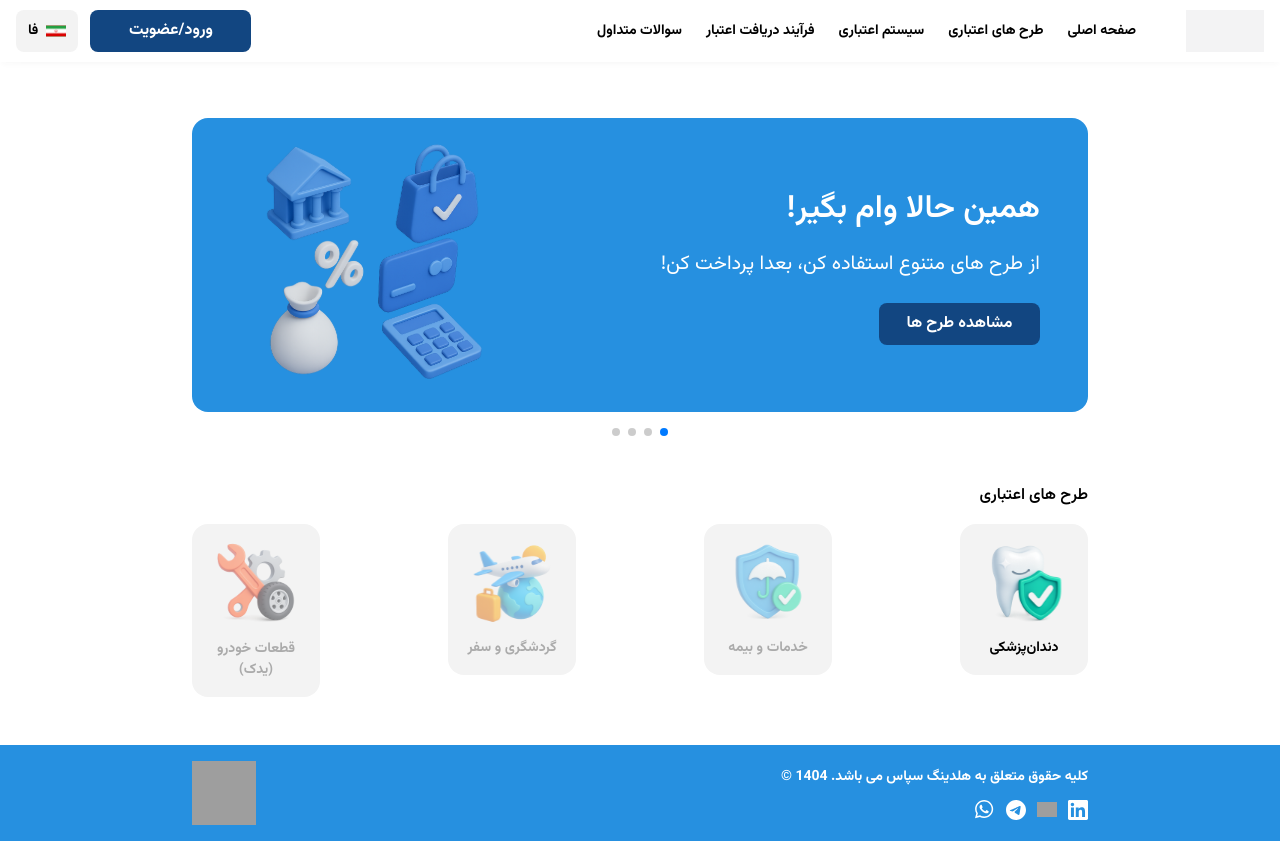
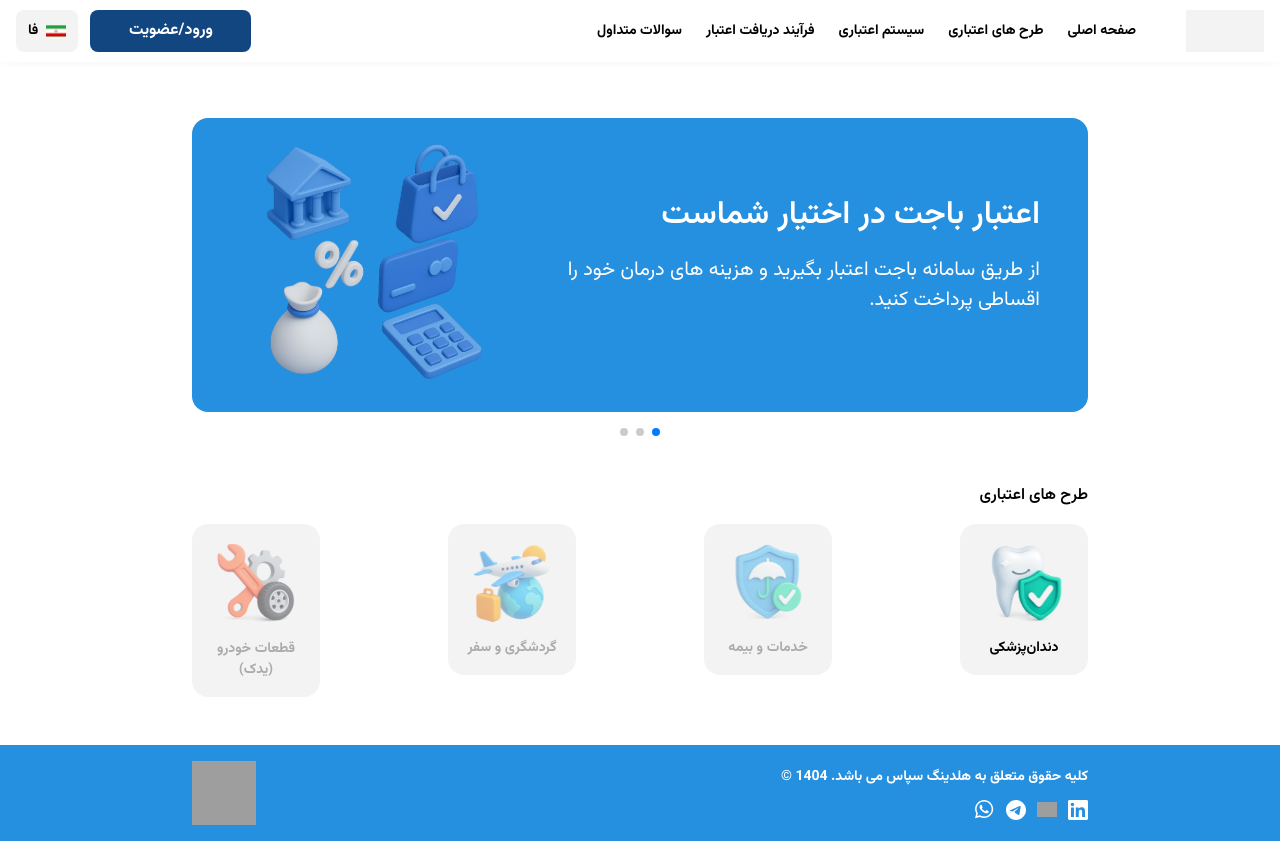
Before and after one commit to mahdiehakbari/sepas-project, a Next.js app: page / in a window 1280 px wide. Built offline with nearby package versions, Linux system fonts and the light colour scheme; grey boxes are pictures that could not be loaded.

Commit message:
change banners

```diff
--- a/src/features/mainPage/components/Banner/BannerSection.tsx
+++ b/src/features/mainPage/components/Banner/BannerSection.tsx
@@ -47,10 +47,10 @@ export const BannerSection = () => {
                     {t(item.descriptionKey)}
                   </p>
 
-                  <div className='flex items-center gap-4'>
-                    {/* <Button>{t('home:calculation_installments')}</Button> */}
+                  {/* <div className='flex items-center gap-4'>
+                    {<Button>{t('home:calculation_installments')}</Button>}
                     <Button>{t('home:view_plans')}</Button>
-                  </div>
+                  </div> */}
                 </div>
 
                 <Image
--- a/src/features/mainPage/components/Banner/constants/BannerItems.ts
+++ b/src/features/mainPage/components/Banner/constants/BannerItems.ts
@@ -5,28 +5,28 @@ export const BannerItems: TBannerItem[] = [
     id: 1,
     src: '/assets/home-image/banner-image.svg',
     alt: 'dentistry',
-    titleKey: 'home:get_loan',
-    descriptionKey: 'home:variety_plans',
+    titleKey: 'home:bujet_now',
+    descriptionKey: 'home:bujet_now_desc',
   },
   {
     id: 2,
-    src: '/assets/home-image/banner-image.svg',
+    src: '/assets/home-image/dentistry.svg',
     alt: 'dentistry',
-    titleKey: 'home:get_loan',
-    descriptionKey: 'home:variety_plans',
+    titleKey: 'home:dent_lux',
+    descriptionKey: 'home:dent_lux_desc',
   },
   {
     id: 3,
-    src: '/assets/home-image/banner-image.svg',
+    src: '/assets/dental-plane/dental-banner-image.svg',
     alt: 'dentistry',
-    titleKey: 'home:get_loan',
-    descriptionKey: 'home:variety_plans',
+    titleKey: 'home:price_low',
+    descriptionKey: 'home:price_low_desc',
   },
-  {
-    id: 4,
-    src: '/assets/home-image/banner-image.svg',
-    alt: 'dentistry',
-    titleKey: 'home:get_loan',
-    descriptionKey: 'home:variety_plans',
-  },
+  // {
+  //   id: 4,
+  //   src: '/assets/home-image/banner-image.svg',
+  //   alt: 'dentistry',
+  //   titleKey: 'home:get_loan',
+  //   descriptionKey: 'home:variety_plans',
+  // },
 ];
--- a/src/locales/fa/home.json
+++ b/src/locales/fa/home.json
@@ -7,6 +7,12 @@
   "Frequently": "سوالات متداول",
   "login": "ورود/عضویت",
   "get_loan": "همین حالا وام بگیر!",
+  "bujet_now": "اعتبار باجت در اختیار شماست",
+  "bujet_now_desc": "از طریق سامانه باجت اعتبار بگیرید و هزینه های درمان خود را اقساطی پرداخت کنید.",
+  "dent_lux": "دندانپزشکی لوکس با اقساط راحت",
+  "dent_lux_desc": "لبخندی که همیشه می خواستید، بدون فشار مالی. دیگر درمان را به تعویق نیندازید.",
+  "price_low": "هزینه های سنگین دندانپزشکی؟",
+  "price_low_desc": "از خدمات زیبایی و درمانی دندان، بدون نیاز به پرداخت نقدی در لحظه، بهره مند شوید.",
   "variety_plans": "از طرح های متنوع استفاده کن، بعدا پرداخت کن!",
   "calculation_installments": "محاسبه اقساط",
   "view_plans": "مشاهده طرح ها",
```
